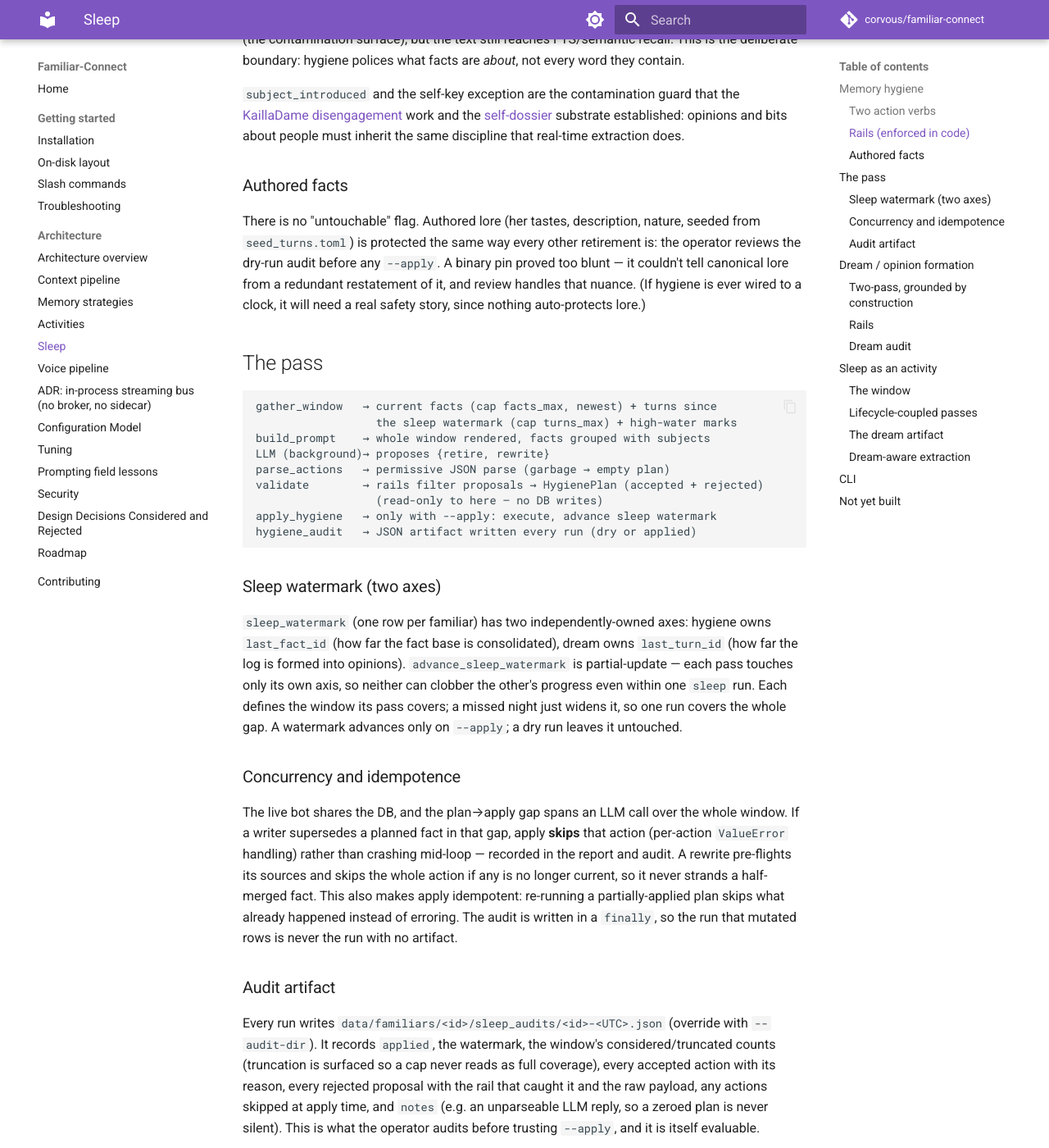
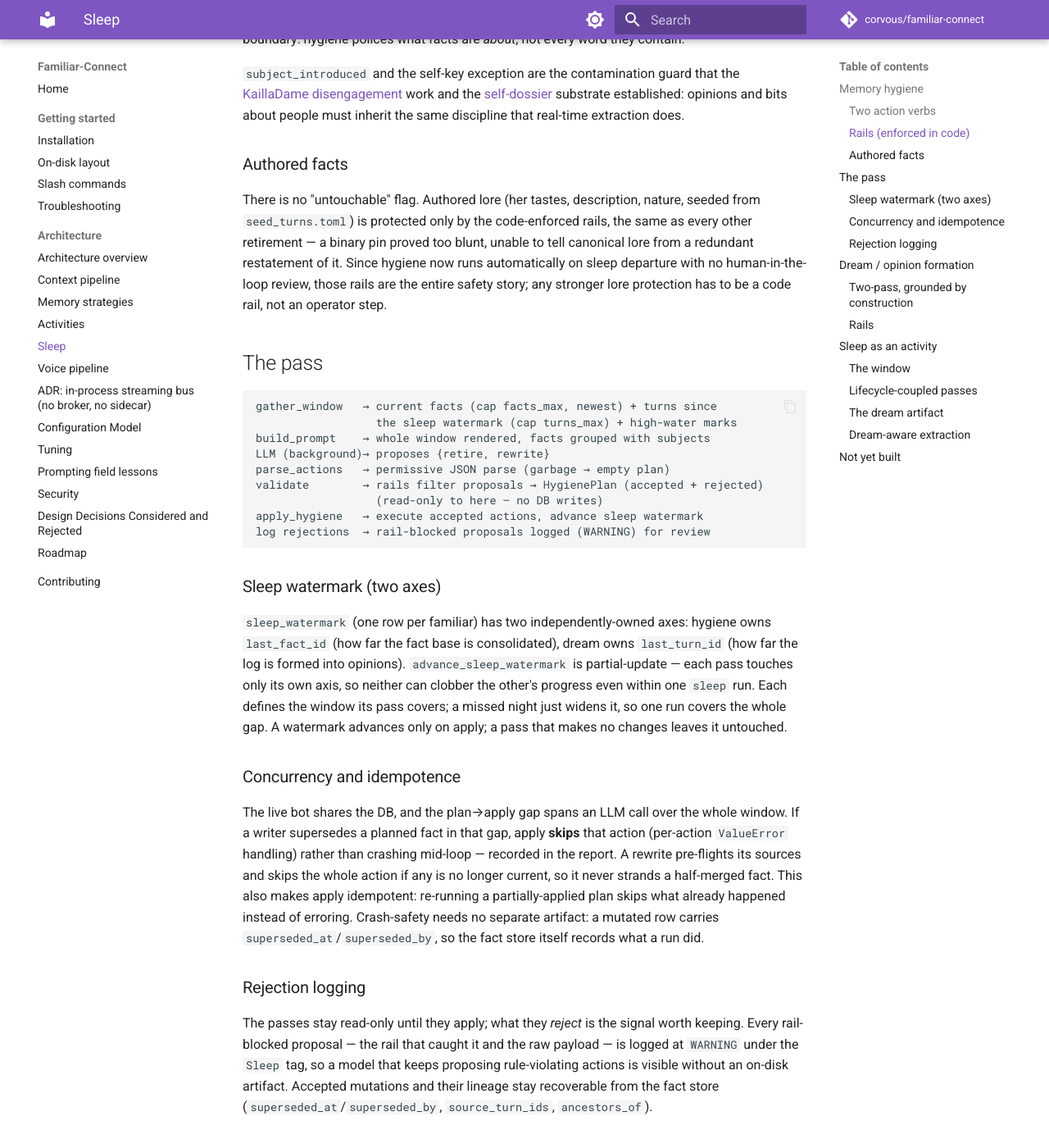
Before and after one commit to CorVous/Familiar-Connect, an MkDocs documentation site: the page built from docs/architecture/sleep.md, in a window 1280 px wide and 1400 px high, scrolled down 1899 px. Shown: the whole window at 82% size. Built offline with MkDocs 1.6.1 and Material for MkDocs 9.7.7, drawn with Linux system fonts in a browser that asks for light colours; comment, search, counter and statistics services are not loaded; some of the changed text lies outside the part shown.

Commit message:
docs: reconcile sleep.md + on-disk-layout with audit/CLI removal
Excise the now-deleted audit-artifact, dream-audit, and CLI-command
sections; document the WARNING-log rejection signal + DB-backed
crash-safety that replace them. The authored-lore safety story is
rewritten: hygiene runs automatically on sleep departure with no
dry-run review, so the code rails are the whole protection.

Co-Authored-By: Claude Opus 4.8 <noreply@anthropic.com>

````diff
--- a/docs/architecture/sleep.md
+++ b/docs/architecture/sleep.md
@@ -8,18 +8,17 @@ authored sleep description seeds the dream prose) with the backend
 passes coupled to that activity's lifecycle.
 
 All four parts are now built. **Memory hygiene** (function 1) and the
-**dream / opinion-formation** pass (function 2) remain manual and
-dry-run-first via `familiar-connect sleep`; they also run
-automatically, coupled to the [sleep activity's](#sleep-as-an-activity)
-departure. The behavioral silent window is the sleep activity itself
-(`reachable = false` suppresses pings; her alarms still pierce), and
-log archiving comes free from the activity return's archive watermark
-— a full night is far past `archive_after_minutes`.
+**dream / opinion-formation** pass (function 2) run automatically,
+coupled to the [sleep activity's](#sleep-as-an-activity) departure. The
+behavioral silent window is the sleep activity itself (`reachable =
+false` suppresses pings; her alarms still pierce), and log archiving
+comes free from the activity return's archive watermark — a full night
+is far past `archive_after_minutes`.
 
-One sleep runs **hygiene then dream** (`--stage` isolates either for
-dev). Hygiene cleans the fact base; dream forms opinions on the cleaned
-base, and hygiene's retirements feed the dream prompt as a known-bits
-deny-list. The two passes own separate watermark axes (below).
+One sleep runs **hygiene then dream**. Hygiene cleans the fact base;
+dream forms opinions on the cleaned base, and hygiene's retirements feed
+the dream prompt as a known-bits deny-list. The two passes own separate
+watermark axes (below).
 
 ## Memory hygiene
 
@@ -31,7 +30,7 @@ near-duplicate pile-up, and the claim misfiled under the wrong person.
 
 The pass proposes; **code decides**. Every LLM proposal is validated
 against safety rails before anything is accepted, and even an accepted
-plan is only applied with `--apply`.
+plan mutates the store only on the apply pass.
 
 ### Two action verbs
 
@@ -79,12 +78,13 @@ extraction does.
 ### Authored facts
 
 There is no "untouchable" flag. Authored lore (her tastes, description,
-nature, seeded from `seed_turns.toml`) is protected the same way every
-other retirement is: the operator reviews the dry-run audit before any
-`--apply`. A binary pin proved too blunt — it couldn't tell canonical
-lore from a redundant restatement of it, and review handles that nuance.
-(If hygiene is ever wired to a clock, it will need a real safety story,
-since nothing auto-protects lore.)
+nature, seeded from `seed_turns.toml`) is protected only by the
+code-enforced rails, the same as every other retirement — a binary pin
+proved too blunt, unable to tell canonical lore from a redundant
+restatement of it. Since hygiene now runs automatically on sleep
+departure with no human-in-the-loop review, those rails are the entire
+safety story; any stronger lore protection has to be a code rail, not an
+operator step.
 
 ## The pass
 
@@ -96,8 +96,8 @@ LLM (background)→ proposes {retire, rewrite}
 parse_actions   → permissive JSON parse (garbage → empty plan)
 validate        → rails filter proposals → HygienePlan (accepted + rejected)
                   (read-only to here — no DB writes)
-apply_hygiene   → only with --apply: execute, advance sleep watermark
-hygiene_audit   → JSON artifact written every run (dry or applied)
+apply_hygiene   → execute accepted actions, advance sleep watermark
+log rejections  → rail-blocked proposals logged (WARNING) for review
 ```
 
 ### Sleep watermark (two axes)
@@ -109,31 +109,31 @@ into opinions). `advance_sleep_watermark` is partial-update — each pass
 touches only its own axis, so neither can clobber the other's progress
 even within one `sleep` run. Each defines the window its pass covers; a
 missed night just widens it, so one run covers the whole gap. A
-watermark advances only on `--apply`; a dry run leaves it untouched.
+watermark advances only on apply; a pass that makes no changes leaves it
+untouched.
 
 ### Concurrency and idempotence
 
 The live bot shares the DB, and the plan→apply gap spans an LLM call
 over the whole window. If a writer supersedes a planned fact in that
 gap, apply **skips** that action (per-action `ValueError` handling)
-rather than crashing mid-loop — recorded in the report and audit. A
-rewrite pre-flights its sources and skips the whole action if any is no
-longer current, so it never strands a half-merged fact. This also makes
-apply idempotent: re-running a partially-applied plan skips what already
-happened instead of erroring. The audit is written in a `finally`, so
-the run that mutated rows is never the run with no artifact.
+rather than crashing mid-loop — recorded in the report. A rewrite
+pre-flights its sources and skips the whole action if any is no longer
+current, so it never strands a half-merged fact. This also makes apply
+idempotent: re-running a partially-applied plan skips what already
+happened instead of erroring. Crash-safety needs no separate artifact: a
+mutated row carries `superseded_at`/`superseded_by`, so the fact store
+itself records what a run did.
 
-### Audit artifact
+### Rejection logging
 
-Every run writes `data/familiars/<id>/sleep_audits/<id>-<UTC>.json`
-(override with `--audit-dir`). It records `applied`, the watermark, the
-window's considered/truncated counts (truncation is surfaced so a cap
-never reads as full coverage), every accepted action with its reason,
-every rejected proposal with the rail that caught it and the raw
-payload, any actions skipped at apply time, and `notes` (e.g. an
-unparseable LLM reply, so a zeroed plan is never silent). This is what
-the operator audits before trusting `--apply`, and it is itself
-evaluable.
+The passes stay read-only until they apply; what they *reject* is the
+signal worth keeping. Every rail-blocked proposal — the rail that caught
+it and the raw payload — is logged at `WARNING` under the `Sleep` tag,
+so a model that keeps proposing rule-violating actions is visible
+without an on-disk artifact. Accepted mutations and their lineage stay
+recoverable from the fact store
+(`superseded_at`/`superseded_by`, `source_turn_ids`, `ancestors_of`).
 
 ## Dream / opinion formation
 
@@ -166,11 +166,11 @@ small pass; the first run is a catch-up over the whole backlog, so:
 | `ungrounded` | Source ids must be non-empty and ⊆ the candidate union. An opinion citing nothing real is rejected. |
 | `empty_text` | Opinion text must be non-empty. |
 | `duplicate` | Normalized-text dedup across the plan — catch-up restates the same stance on different days; only the first is kept. |
-| `cap` | Total opinions ≤ `--opinion-cap` (default 60). |
+| `cap` | Total opinions ≤ the opinion cap (default 60). |
 
 Plus a **flag** (not a rejection): an opinion grounded in no turn the
-familiar *herself* authored is surfaced in the audit as
-`no_self_authored` — she's a bot, so everything she did is in her own
+familiar *herself* authored is surfaced as a `no_self_authored` flag —
+she's a bot, so everything she did is in her own
 turns; a stance grounded only in others' messages is the room's, not
 hers. `valid_from` is set to the earliest grounding day, so backlog
 opinions carry an honest stance timeline even though they're all written
@@ -189,13 +189,6 @@ scrubbing it: hygiene's retirements from the same run feed the dream
 prompt as a **known-bits deny-list** — she may have a *take* on a bit
 (finding it tedious is real characterization) but never treats it as a
 true event.
-
-### Dream audit
-
-The dream audit (`<id>-dream-<UTC>.json`) renders each proposed
-opinion's **cited-turn excerpts inline**, so the dry-run review is a skim
-— opinion plus the actual turns it stands on, no DB lookups — alongside
-the `no_self_authored` flags and the rejected proposals.
 
 ## Sleep as an activity
 
@@ -235,9 +228,9 @@ force-sleep fires, the active state suppresses the idle nudge.
 ### Lifecycle-coupled passes
 
 Sleep departure fires hygiene then dream (`apply=True`) as a
-background task, audits in the usual `sleep_audits/`. The watermarks
-define each pass's window, so a missed night just means a wider window
-next sleep — one dream, no catch-up worker. Hygiene's retirements feed
+background task. The watermarks define each pass's window, so a missed
+night just means a wider window next sleep — one dream, no catch-up
+worker. Hygiene's retirements feed
 the dream's deny-list exactly like a CLI `all` run. A pass failure is
 logged and degrades the wake to seed-only prose; it never blocks the
 return or crashes the engine.
@@ -288,20 +281,6 @@ never lands under a person's key. Unsourced facts fall back to the
 batch *minus* dream turns (return-turn precedent), so real facts about
 people stay person-attributable.
 
-## CLI
-
-```
-familiar-connect sleep --familiar <id>                  # dry-run (default): hygiene + dream, audits only
-familiar-connect sleep --familiar <id> --apply          # execute against the live store
-familiar-connect sleep --familiar <id> --stage dream    # one stage only (dev)
-```
-
-Flags: `--stage {all,hygiene,dream}`, `--apply`, `--cap N` (hygiene
-mutations), `--opinion-cap N` (dream opinions), `--facts-max N`,
-`--turns-max N`, `--audit-dir PATH`. Requires `OPENROUTER_API_KEY`; both
-passes run on the `background` LLM slot. This remains the manual
-operator path alongside the lifecycle-coupled runs.
-
 ## Not yet built
 
 A real `dreams` table (the journal currently rides the fact store as
````
Also changed, not shown: docs/getting-started/on-disk-layout.md (+0 -4 lines).
